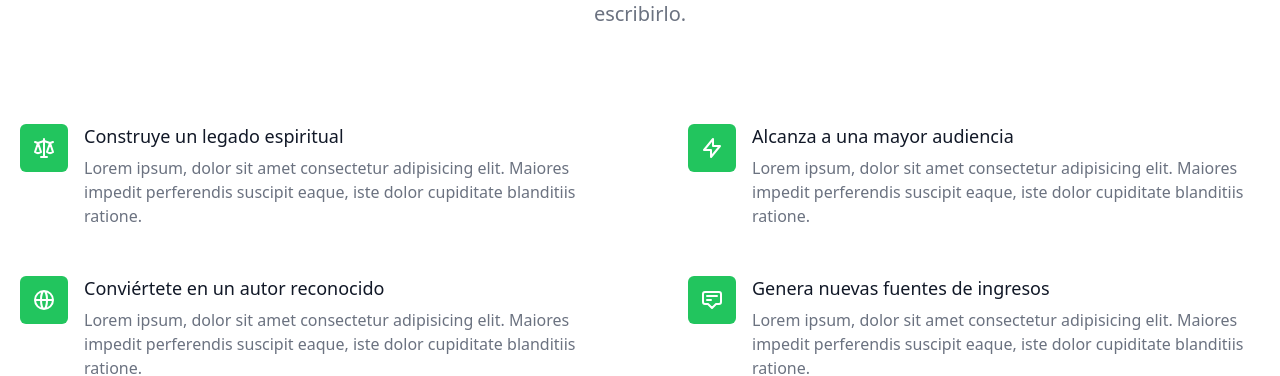
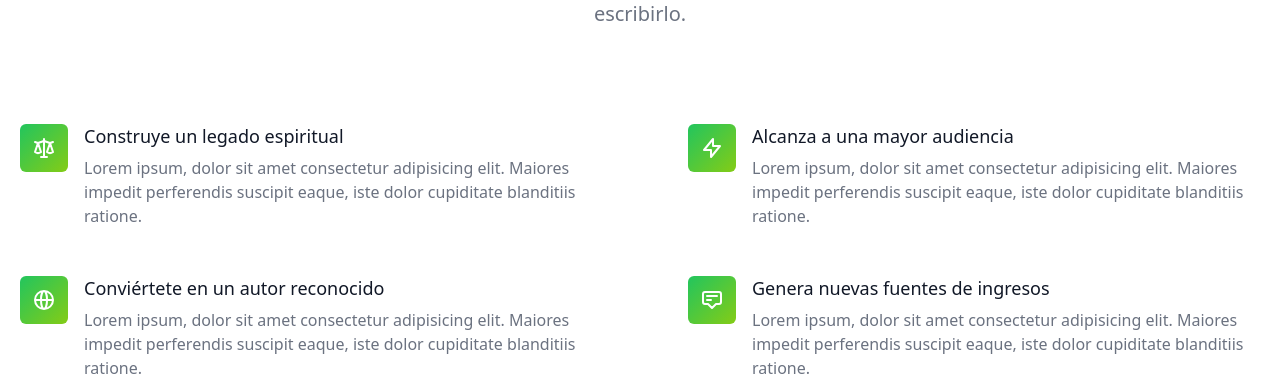
Before and after one commit to JosmanPS/los-escribas, a Next.js app: page / in a window 1280 px wide. Shown: the part 1171-1547 px from the top of the page. Built offline with nearby package versions, Linux system fonts and the light colour scheme.

Commit message:
Degradado en iconos

```diff
--- a/components/pages/Home/Features/index.tsx
+++ b/components/pages/Home/Features/index.tsx
@@ -69,7 +69,7 @@ export default function Features() {
             {features.map((feature) => (
               <div key={feature.name} className="relative">
                 <dt>
-                  <div className="absolute flex items-center justify-center h-12 w-12 rounded-md bg-green-500 text-white">
+                  <div className="absolute flex items-center justify-center h-12 w-12 rounded-md bg-gradient-to-br from-green-500 to-lime-500 text-white">
                     <feature.icon className="h-6 w-6" aria-hidden="true" />
                   </div>
                   <p className="ml-16 text-lg leading-6 font-medium text-gray-900">
```
